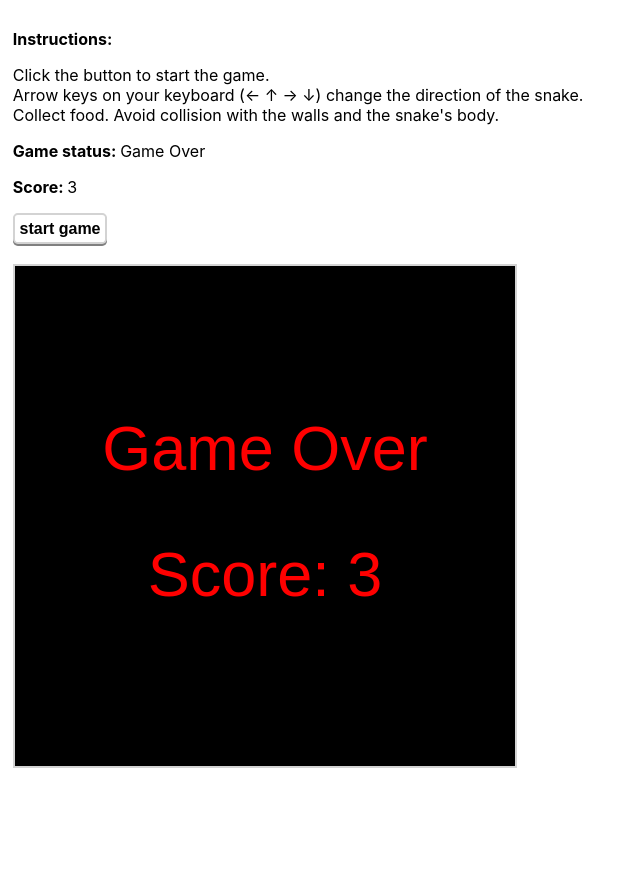
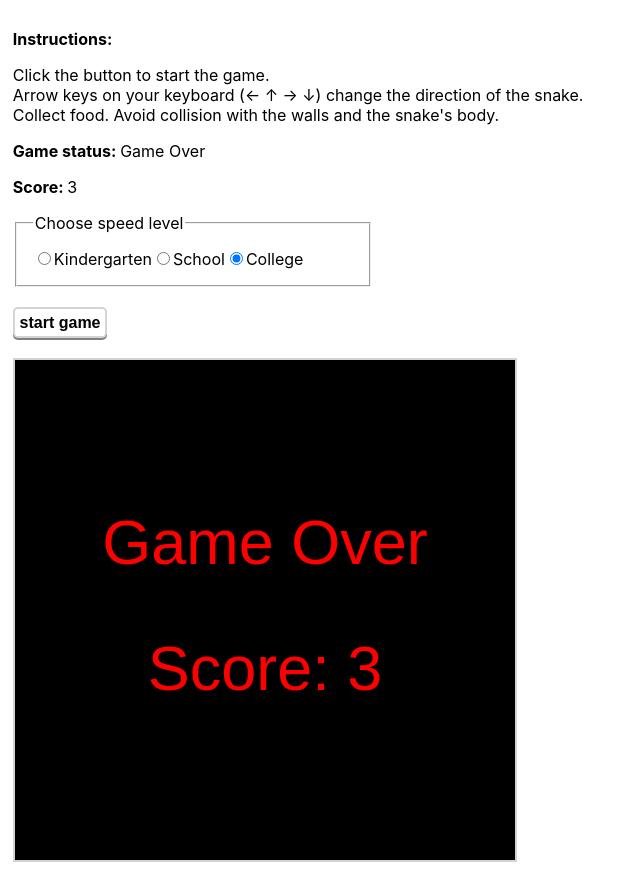
Before and after one commit to b-lukaszuk/snake_game, a React (Create React App) app in the folder my-app/: page / in a window 1280 px wide. Shown: the whole page, without its empty margins (0-640 px from the left). Before the commit the page ends 800 px from the top, so only its background shows below. Built offline with nearby package versions, Linux system fonts and the light colour scheme.

Commit message:
dodano SpeedSelector (na razie tylko scaffolding)

```diff
--- a/my-app/src/App.tsx
+++ b/my-app/src/App.tsx
@@ -10,10 +10,12 @@ import GameStatus from "./components/GameStatus";
 import getFreeRandBlock from "./utils/getRandBlock";
 import Instructions from "./components/Instructions";
 import { shiftBlock, shiftSnake } from "./utils/shiftSnake";
+import SpedLevelSelector from "./components/SpeedLevelSelector";
 import willSnakeHitWall from "./utils/willSnakeHitWall";
 import willSnakeEatItself from "./utils/willSnakeEatItself";
 
 import "./App.css";
+import SpeedLevelSelector from "./components/SpeedLevelSelector";
 
 const App: React.FC = (): ReactElement<HTMLElement> => {
     // x - no of row, y - no of col of canvas (see Canvas element)
@@ -131,6 +133,8 @@ const App: React.FC = (): ReactElement<HTMLElement> => {
         <div className="App">
             <Instructions />
             <GameStatus isGameOver={gameOver} score={score} />
+            {gameOver && <SpeedLevelSelector />}
+            <br />
             {gameOver && <Button onClick={startClickHandler} displText={"start game"} />}
             <br /> <br />
             <Canvas snake={snake} food={food} isGameOver={gameOver} score={score} />
--- /dev/null
+++ b/my-app/src/components/SpeedLevelSelector.css
@@ -0,0 +1,4 @@
+fieldset {
+    padding: 1em;
+    max-width: 20em;
+}
--- /dev/null
+++ b/my-app/src/components/SpeedLevelSelector.tsx
@@ -0,0 +1,19 @@
+import { ReactElement } from "react";
+
+import "./SpeedLevelSelector.css";
+
+const SpeedLevelSelector: React.FC = (): ReactElement<HTMLElement> => {
+    return (
+        <fieldset>
+            <legend>Choose speed level</legend>
+            <input type="radio" value="kindergarten" name="speed" />
+            <label htmlFor="kindergarten">Kindergarten</label>
+            <input type="radio" value="school" name="speed" />
+            <label htmlFor="school">School</label>
+            <input type="radio" value="college" name="speed" checked={true} />
+            <label htmlFor="college">College</label>
+        </fieldset>
+    );
+}
+
+export default SpeedLevelSelector;
```
